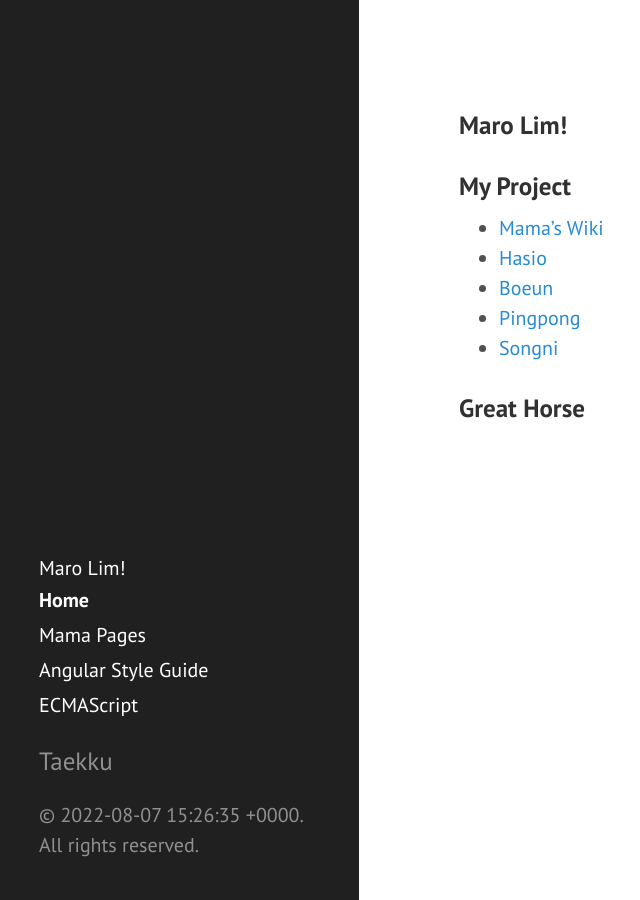
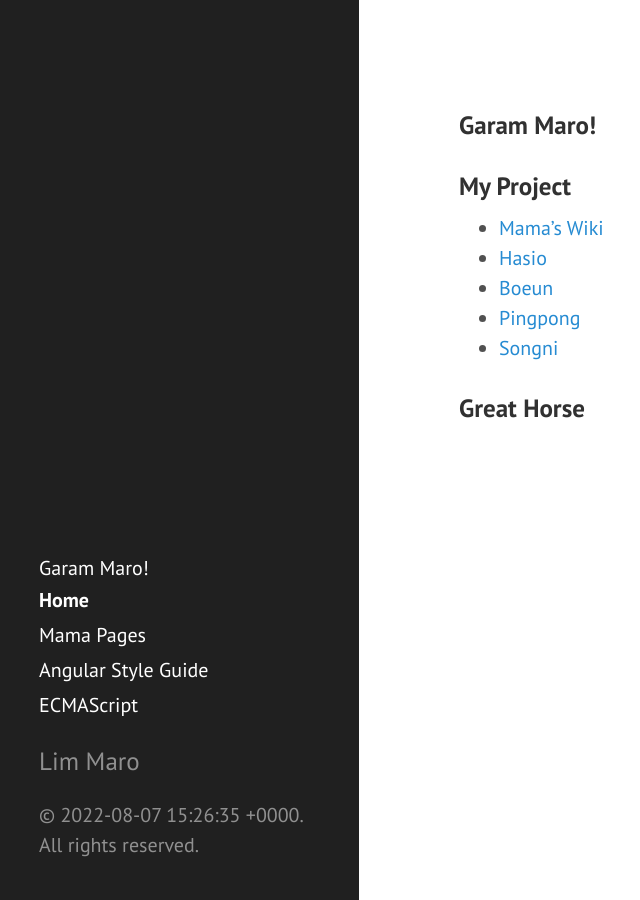
Before and after one commit to taekku/taekku.github.io, a Jekyll site: the page built from index.md, in a window 1280 px wide. Shown: the whole page, without its empty margins (1-641 px from the left). Built offline with Jekyll 4.4.1, drawn with Linux system fonts in a browser that asks for light colours.

Commit message:
Hello Maro

```diff
--- a/_config.yml
+++ b/_config.yml
@@ -10,10 +10,10 @@ highlighter:      rouge
 permalink:        pretty
 
 # Setup
-title:            Maro Lim!
+title:            Garam Maro!
 # 자신의 blog title.
-tagline:          My Home(Mama)
-description:      Lim Taekgu
+tagline:          My Home(Maro)
+description:      Lim Maro
 # blog home에 표시될 blog에 대한 전반적인 설명.
 url:              https://taekku.github.io
 # Google Search Console에서 사용하는 sitemap.xml 생성시
@@ -25,7 +25,7 @@ url:              https://taekku.github.io
 baseurl:          /
 
 author:
-  name:           Taekku
+  name:           Lim Maro
   uri:            https://taekku.github.io
 
 paginate:         5
```
